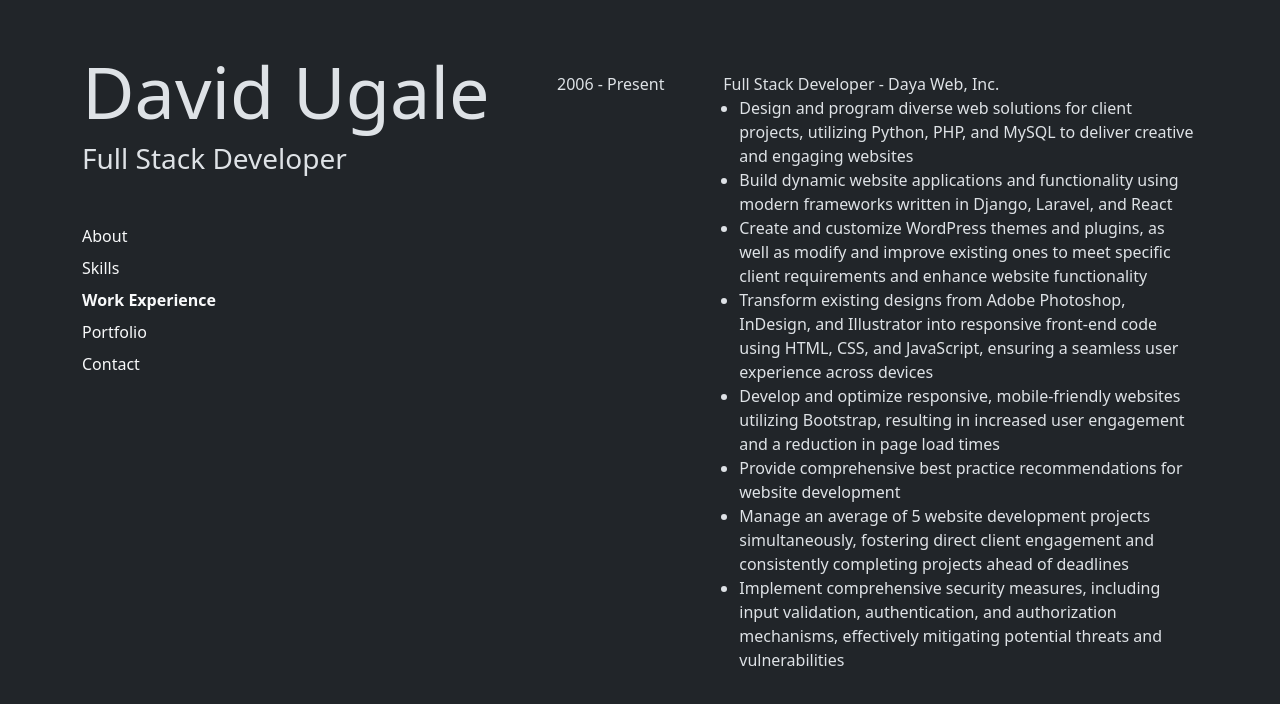
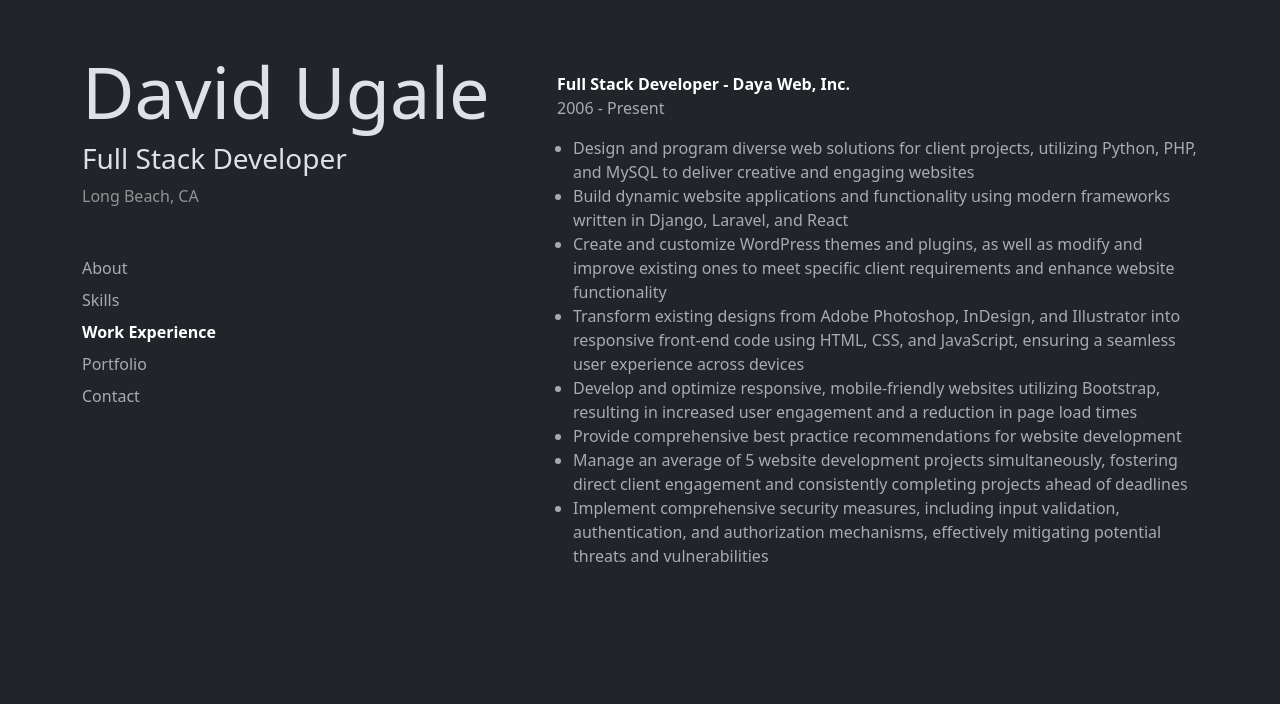
Before and after one commit to dugale/portfolio, a React (Create React App) app: page /work in a window 1280 px wide. Shown: the top 704 px of the page. Built offline with nearby package versions, Linux system fonts and the light colour scheme.

Commit message:
Content updates

```diff
--- a/src/About.js
+++ b/src/About.js
@@ -7,9 +7,10 @@ function About() {
             <p>
                 I have recently completed the Meta Back-End Developer and AWS Cloud Solutions Architect specializations from Coursera, which demonstrate my proficiency and expertise in building dynamic, scalable, and secure web applications using modern frameworks and cloud technologies. I am passionate about learning new skills and staying updated with the latest trends and best practices in web development. I am always looking for new challenges and opportunities to collaborate with other professionals and clients in this field.
             </p>
-            <p>
-                Connect with me on <a href="https://www.linkedin.com/in/dugale/">LinkedIn</a>
-            </p>
+            <ul>
+                <li class="mb-2">Connect with me on <a class="link-underline link-underline-opacity-0" href="https://www.linkedin.com/in/dugale/" target="_blank" rel="noreferrer">LinkedIn</a></li>
+                <li>See some of my code samples on <a class="link-underline link-underline-opacity-0" href="https://github.com/dugale" target="_blank" rel="noreferrer">GitHub</a></li>
+            </ul>
         </>
     );
 }
--- a/src/App.js
+++ b/src/App.js
@@ -14,6 +14,7 @@ function Header() {
     <header>
       <h1 class="display-2">David Ugale</h1>
       <h3>Full Stack Developer</h3>
+      <p class="text-white-50">Long Beach, CA</p>
     </header>
   );
 }
@@ -46,11 +47,12 @@ function MenuLink(props) {
     /*
     <Link to={props.to} class="link-light link-offset-2 link-underline-opacity-0 link-underline-opacity-75-hover">{props.name}</Link>
     */
-    let defaultClasses = "link-light link-offset-2 link-underline-opacity-0 link-underline-opacity-75-hover";
-    let active = "fw-bold " + defaultClasses;
+    let defaultClasses = "link-light link-offset-2 link-underline-opacity-0";
+    let notActive = defaultClasses + " text-secondary-emphasis";
+    let active = defaultClasses + " fw-bold text-white";
     return (
         <NavLink to={props.to} className={({ isActive }) =>
-            isActive ? active : defaultClasses
+            isActive ? active : notActive
         }
         >{props.name}</NavLink>
     )
@@ -58,7 +60,7 @@ function MenuLink(props) {
 
 function Main() {
   return (
-    <main class="pt-4">
+    <main class="pt-4 text-secondary-emphasis">
       <Routes>
         <Route path="/" element={<About />} />
         <Route path="/skills" element={<Skills />} />
--- a/src/Skills.js
+++ b/src/Skills.js
@@ -2,7 +2,7 @@ function Skills() {
     return (
         <dl>
         <dt>Front-End</dt>
-        <dd>JavaScript, TypeScript, React, HTML, CSS, SCSS/SASS</dd>
+        <dd>JavaScript, TypeScript, React, HTML, CSS, SCSS/SASS <span class="badge rounded-pill text-bg-secondary fs-6">Light</span></dd>
         <dt>Back-End</dt>
         <dd>Python, PHP</dd>
         <dt>Frameworks and CMS</dt>
--- a/src/Work.js
+++ b/src/Work.js
@@ -1,12 +1,12 @@
 function Work() {
     return (
         <div class="row">
-            <div class="col-3">
-                2006 - Present
-            </div>
-            <div class="col-9">
-                Full Stack Developer - Daya Web, Inc.
-                <ul class="ps-3">
+            <div class="col">
+                <p>
+                    <span class="text-white fw-bold">Full Stack Developer - Daya Web, Inc.</span><br />
+                    2006 - Present
+                </p>
+                <ul class="mt-3 ps-3">
                     <li>Design and program diverse web solutions for client projects, utilizing Python, PHP, and MySQL to deliver creative and engaging websites</li>
                     <li>Build dynamic website applications and functionality using modern frameworks written in Django, Laravel, and React</li>
                     <li>Create and customize WordPress themes and plugins, as well as modify and improve existing ones to meet specific client requirements and enhance website functionality</li>
```
